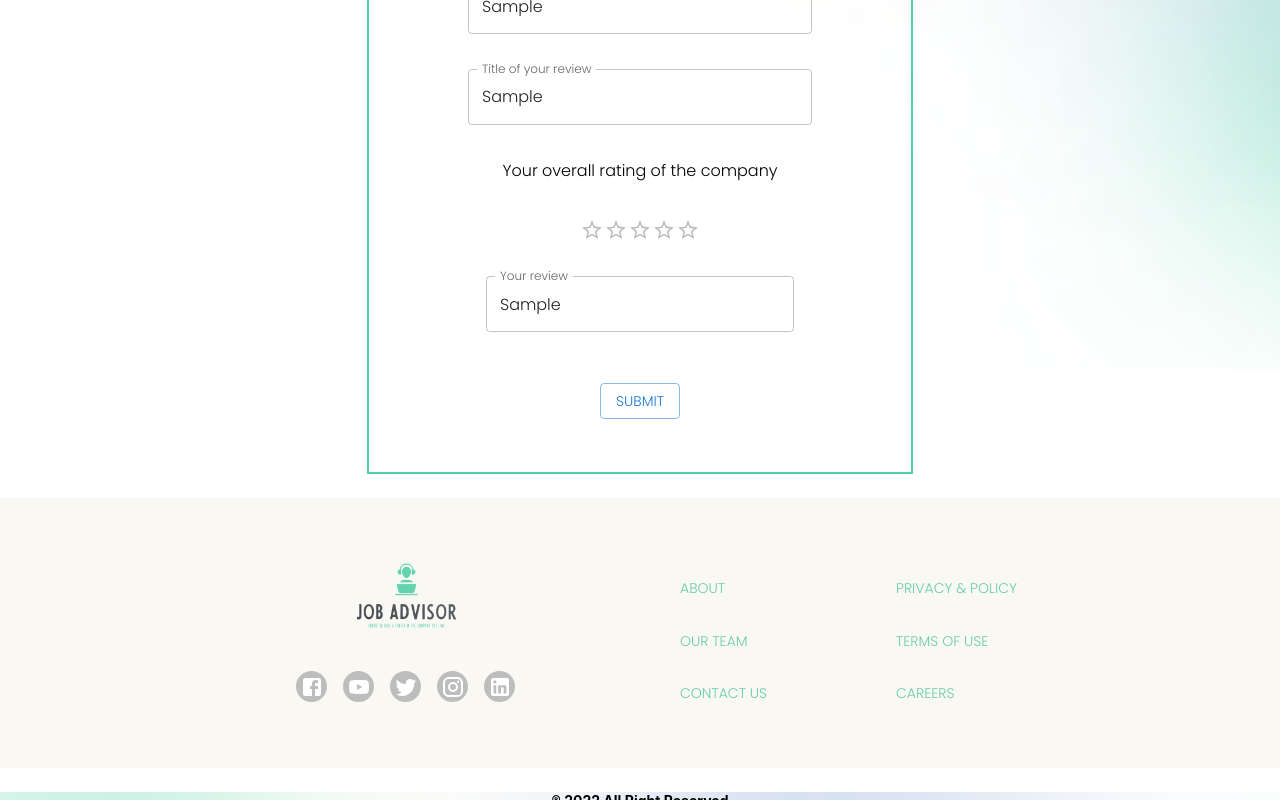
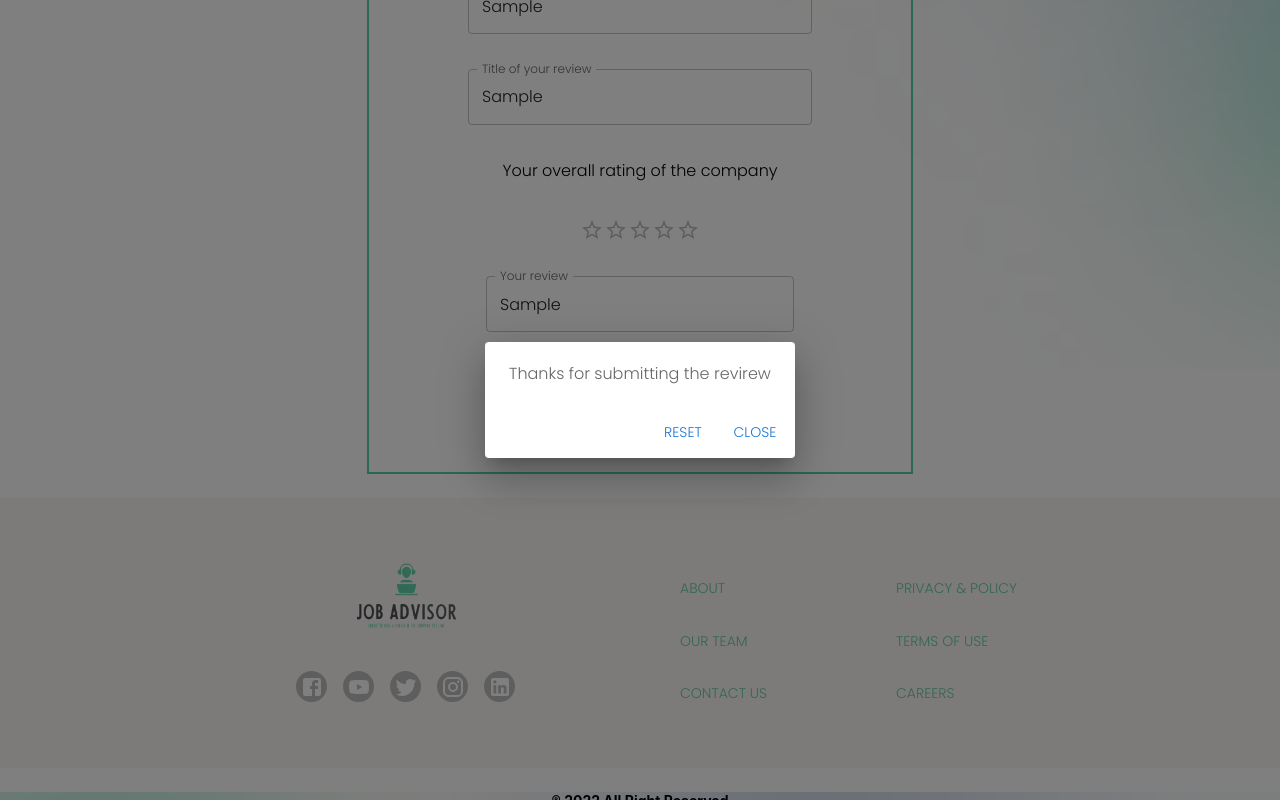
Before and after one commit to Job-Advisor-project/FrontEnd, a React (Create React App) app in the folder react/: page /reviews in a window 1280 px wide. Both pictures are taken after typing "Sample", "Sample", "Sample" into the empty fields and a click on the button "SUBMIT". Shown: the part 431-1231 px from the top of the page. Built offline with nearby package versions, Linux system fonts and the light colour scheme; no server answers.

Commit message:
reset code added

```diff
--- a/react/src/pages/ReviewForm.jsx
+++ b/react/src/pages/ReviewForm.jsx
@@ -13,9 +13,24 @@
 import { useNavigate } from "react-router-dom";
 import { getAddReview } from "../api/addReview";
 import Footer from "../components/footer/Footer";
+import Dialog from "@mui/material/Dialog";
+import DialogActions from "@mui/material/DialogActions";
+import DialogContent from "@mui/material/DialogContent";
+import DialogContentText from "@mui/material/DialogContentText";
 
 export default function ReviewForm({ companyId }) {
+  const [open, setOpen] = React.useState(false);
+
+  const handleClickOpen = () => {
+    setOpen(true);
+  };
+
+  const handleClose = () => {
+    setOpen(false);
+  };
+
   const navigate = useNavigate();
+
   const [review, setReview] = useState({
     jobTitle: "",
     stars: 0,
@@ -27,8 +42,20 @@
     },
   });
   const handleSubmit = (e) => {
+    console.log("handleSubmit ran");
     e.preventDefault();
     getAddReview(review);
+  };
+
+  // reset input values
+  const handleClick = () => {
+    setReview({
+      jobTitle: "",
+      stars: 0,
+      employee: true,
+      reviewTitle: "",
+      feedback: "",
+    });
   };
   return (
     <Box
@@ -65,7 +92,7 @@
             display: "flex",
             flexDirection: "column",
             minWidth: "30%",
-            margin: "auto",
+            margin: "0,auto",
             height: "600px",
             alignItems: "center",
             justifyContent: "space-around",
@@ -142,15 +169,32 @@
               });
             }}
           />
-
           <Button
             sx={{ m: 2 }}
             variant="outlined"
             cursor="pointer"
             type="submit"
+            onClick={handleClickOpen}
           >
             Submit
           </Button>
+          <Dialog
+            open={open}
+            onClose={handleClose}
+            aria-describedby="alert-dialog-description"
+          >
+            <DialogContent>
+              <DialogContentText id="alert-dialog-description">
+                Thanks for submitting the revirew
+              </DialogContentText>
+            </DialogContent>
+            <DialogActions>
+              <Button onClick={handleClick}>Reset</Button>
+              <Button onClick={handleClose} autoFocus>
+                close
+              </Button>
+            </DialogActions>
+          </Dialog>
         </form>
       </Box>
       <Footer></Footer>;
```
Also changed, not shown: react/src/components/Dialogue.jsx (added, +81 -0 lines).
